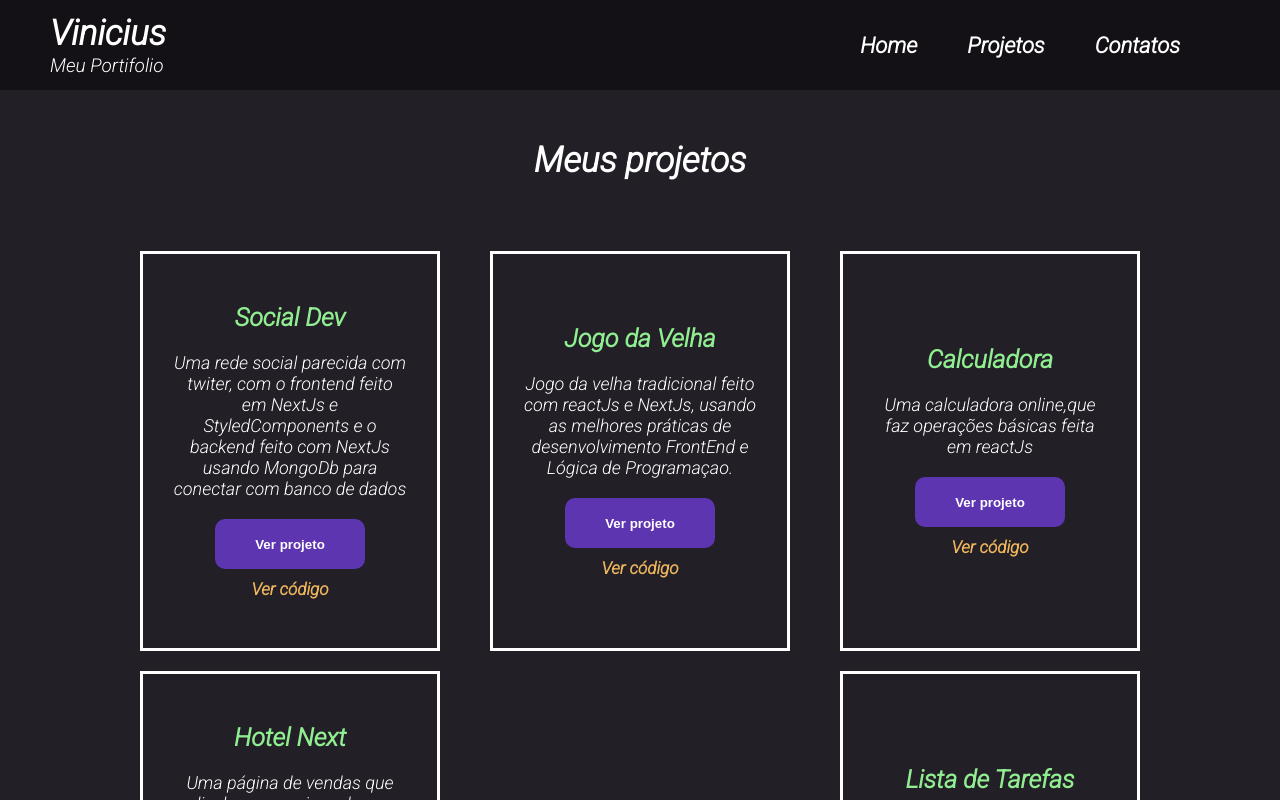
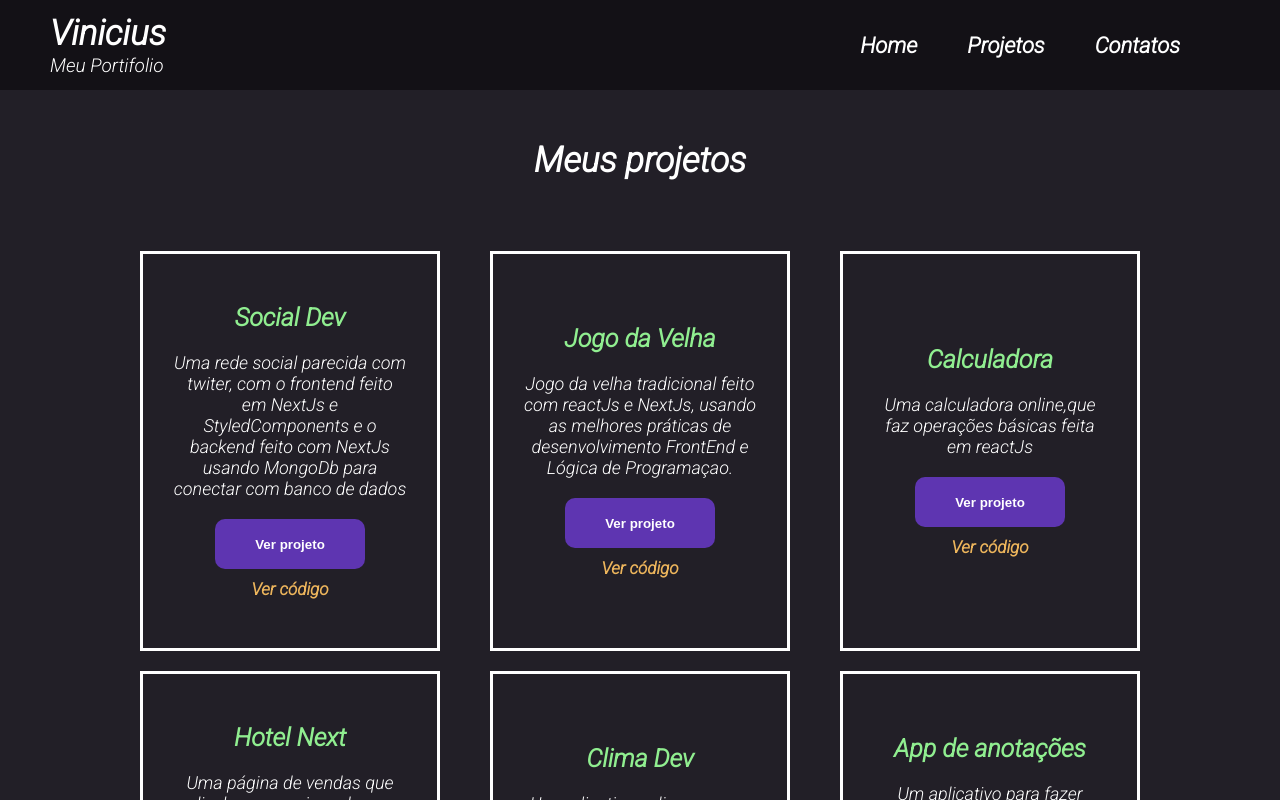
Before and after one commit to viniciusgasparino/Portifolio, a Next.js app: page /Projetos in a window 1280 px wide. Shown: the top 800 px of the page. Built offline with nearby package versions, Linux system fonts and the light colour scheme.

Commit message:
acrescentando novos projetos

```diff
--- a/src/components/sectionContact/SectionContact.jsx
+++ b/src/components/sectionContact/SectionContact.jsx
@@ -8,7 +8,6 @@ const StyledContact = styled.div`
   @media (max-width:700px){
     width: 100%;
     height: 100%;
-   // margin-right: 70px;
     margin-bottom: 200px;
   }
 `
--- a/src/components/sectionProject/SectionProject.jsx
+++ b/src/components/sectionProject/SectionProject.jsx
@@ -68,10 +68,16 @@ function SectionProject(){
             codigo = "https://github.com/viniciusgasparino/Hotel_Next"
           />
           <Card
-            projeto = "Lista de Tarefas"
-            descricao = "Um app online para listar tarefas do dia a dia,feito em ReactJs"
-            site = "https://todolist-flame-seven.vercel.app/"
-            codigo = "https://github.com/viniciusgasparino/todoList"
+            projeto = "Clima Dev"
+            descricao = "Um aplicativo online para ver o clima de sua cidade, usando a api de Clima openWheater, com NextJs, StyledComponents e ReactJs."
+            site = "https://clima-dev-devchallenge1-kappa.vercel.app/"
+            codigo = "https://github.com/viniciusgasparino/climaDev-devchallenge1"
+          />
+          <Card
+            projeto = "App de anotações"
+            descricao = "Um aplicativo para fazer anotações em texto, online, feito em React, Nextjs, StyledComponetns com crud completo. BackEnd em construção."
+            site = "https://app-de-anotacoes.vercel.app/"
+            codigo = "https://github.com/viniciusgasparino/appDeAnotacoes"
           />
         </StyledContainer>
       </StyledCenter>
```
